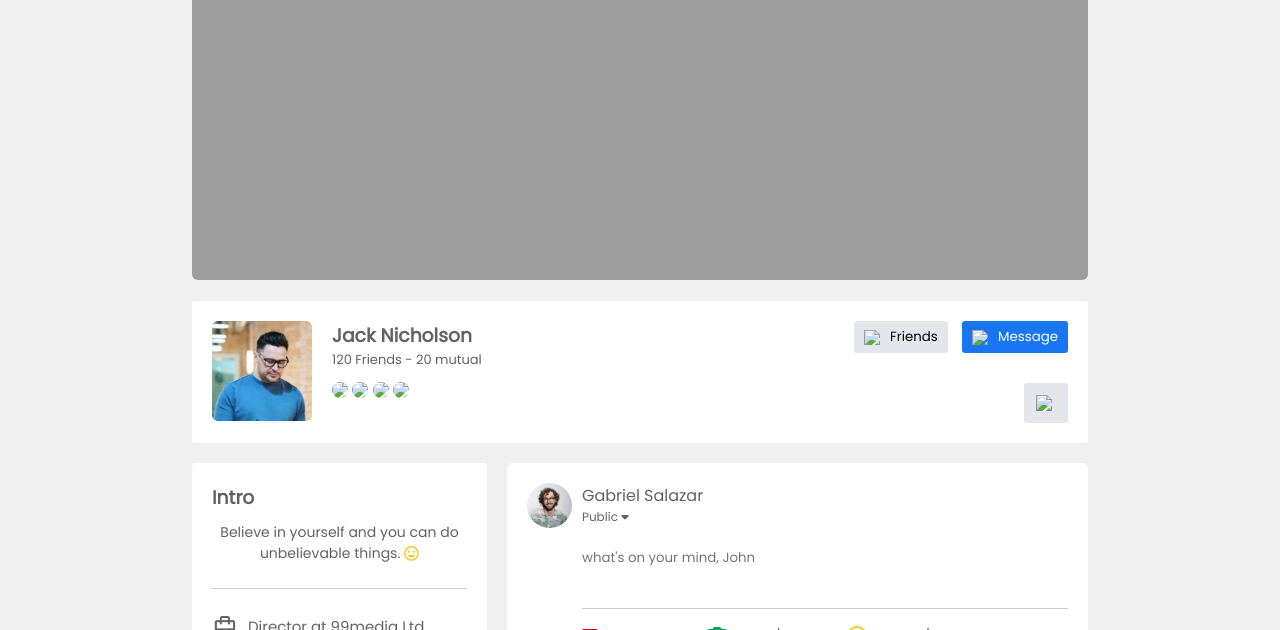
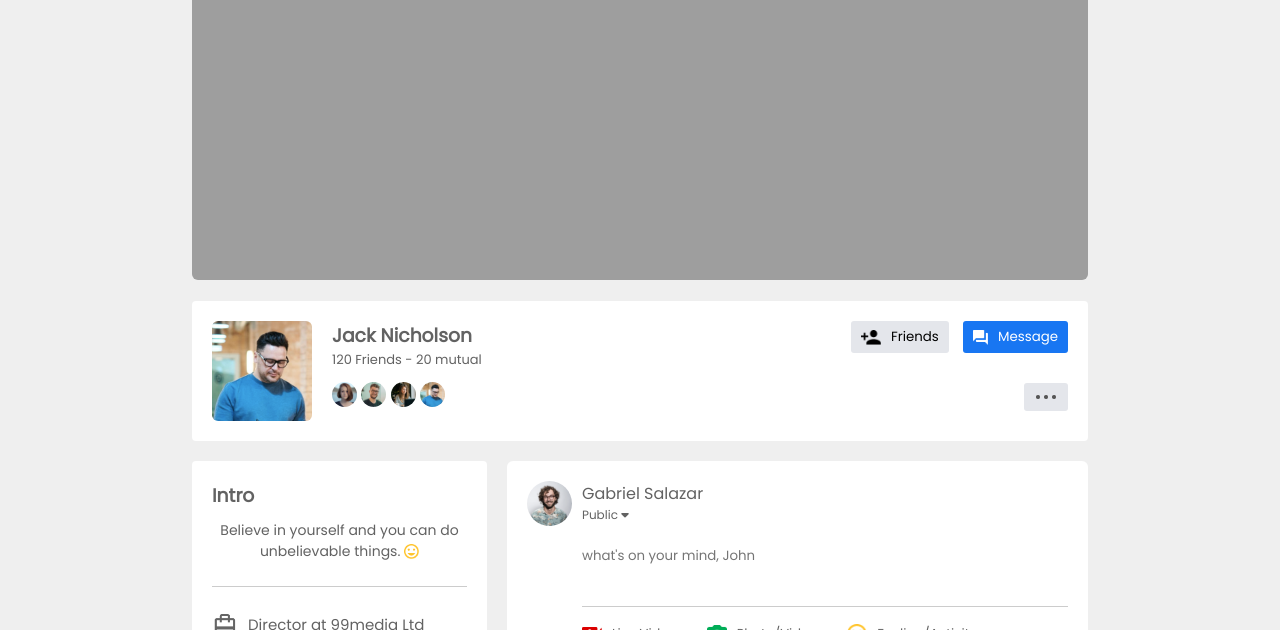
Before and after one commit to Kami0code/Simple-social-book, a plain HTML site: page profile.html in a window 1280 px wide. Shown: the part 470-1100 px from the top of the page. Drawn offline with Linux system fonts and the light colour scheme; the site is published under a folder, as on GitHub Pages, so addresses that start at the root find nothing; a web font is replaced by a local one.

Commit message:
update images link

```diff
--- a/profile.html
+++ b/profile.html
@@ -89,19 +89,19 @@
                     <div>
                         <h3>Jack Nicholson</h3>
                         <p>120 Friends - 20 mutual</p>
-                        <img src="/img/member-1.png">
-                        <img src="/img/member-2.png">
-                        <img src="/img/member-3.png">
-                        <img src="/img/member-4.png">
+                        <img src="img/member-1.png">
+                        <img src="img/member-2.png">
+                        <img src="img/member-3.png">
+                        <img src="img/member-4.png">
                     </div>
                 </div>
             </div>
             <div class="pd-right">
 
-                <button type="button"><img src="/img/add-friends.png">Friends</button>
-                <button type="button"><img src="/img/message.png"> Message</button>
+                <button type="button"><img src="img/add-friends.png">Friends</button>
+                <button type="button"><img src="img/message.png"> Message</button>
                 <br>
-                <a href=""><img src="/img/more.png"></a>
+                <a href=""><img src="img/more.png"></a>
 
             </div>
         </div>
```
